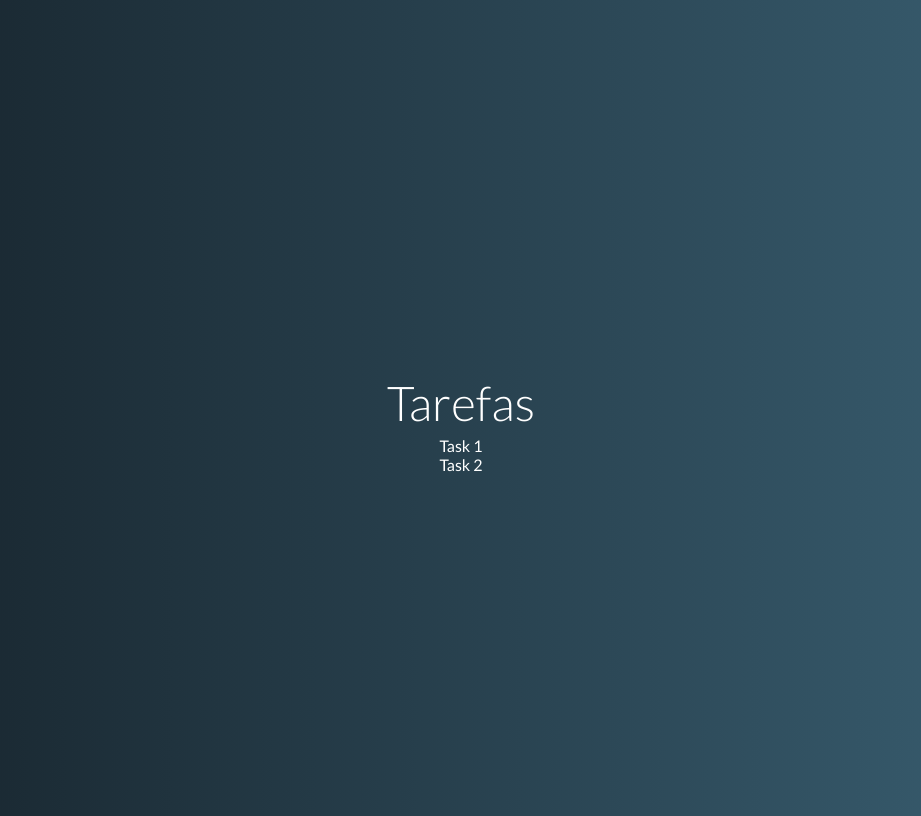
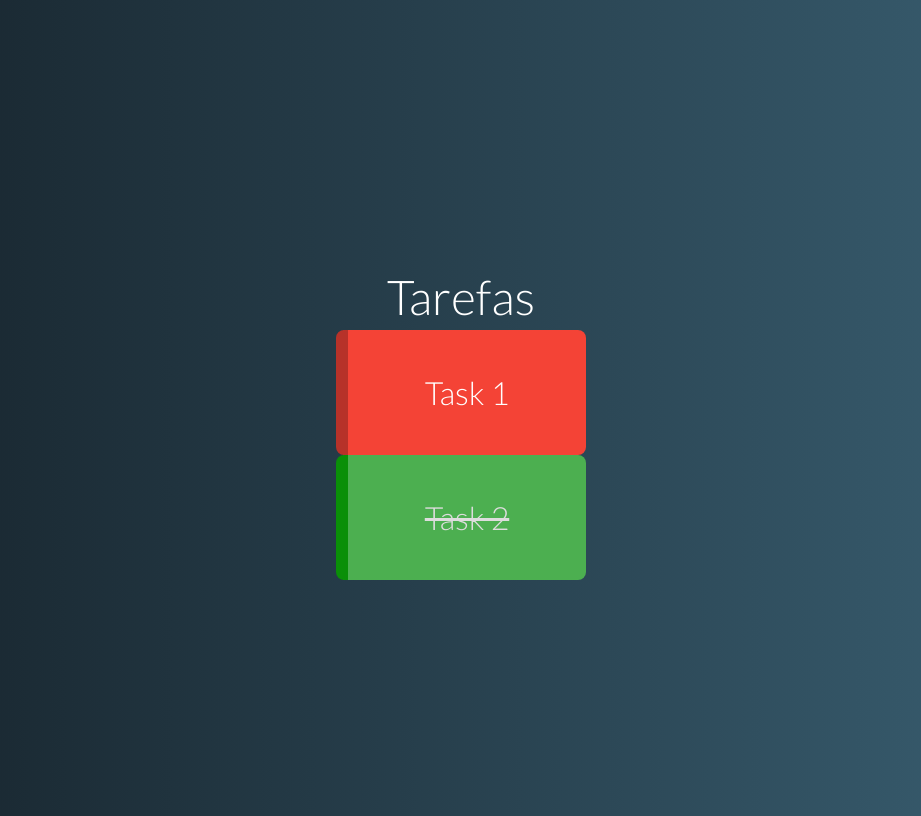
Before and after one commit to pierry01/vue-tasks-again, a Vue app: page / in a window 1280 px wide. Shown: the whole page, without its empty margins (179-1100 px from the left). Built offline with nearby package versions, Linux system fonts and the light colour scheme.

Commit message:
tasks component

```diff
--- /dev/null
+++ b/src/components/Task.vue
@@ -0,0 +1,53 @@
+<template>
+  <div class="task" :class="stateClass">
+    <p>{{ task.title }}</p>
+  </div>
+</template>
+
+<script>
+export default {
+  props: {
+    task: {
+      type: Object,
+      required: true,
+    },
+  },
+  computed: {
+    stateClass() {
+      return {
+        pending: this.task.pending,
+        done: !this.task.pending,
+      }
+    }
+  }
+};
+</script>
+
+<style>
+.task {
+  box-sizing: border-box;
+  width: 250px;
+  height: 125px;
+  padding: 10px;
+  border-radius: 8px;
+  font-size: 2rem;
+  font-weight: 300;
+  cursor: pointer;
+  user-select: none;
+  display: flex;
+  align-items: center;
+  justify-content: center;
+}
+
+.pending {
+  border-left: 12px solid #B73229;
+  background-color: #F44336;
+}
+
+.done {
+  color: #DDD;
+  border-left: 12px solid #0A8F08;
+  background-color: #4CAF50;
+  text-decoration: line-through;
+}
+</style>
--- a/src/components/Tasks.vue
+++ b/src/components/Tasks.vue
@@ -1,15 +1,14 @@
 <template>
   <div class="tasks">
-    <div>
-      <div v-for="task in tasks" :key="task.title">
-        {{ task.title }}
-      </div>
-    </div>
+    <Task v-for="task in tasks" :key="task.title" :task="task" />
   </div>
 </template>
 
 <script>
+import Task from "./Task.vue";
+
 export default {
+  components: { Task },
   props: {
     tasks: {
       type: Array,
```
